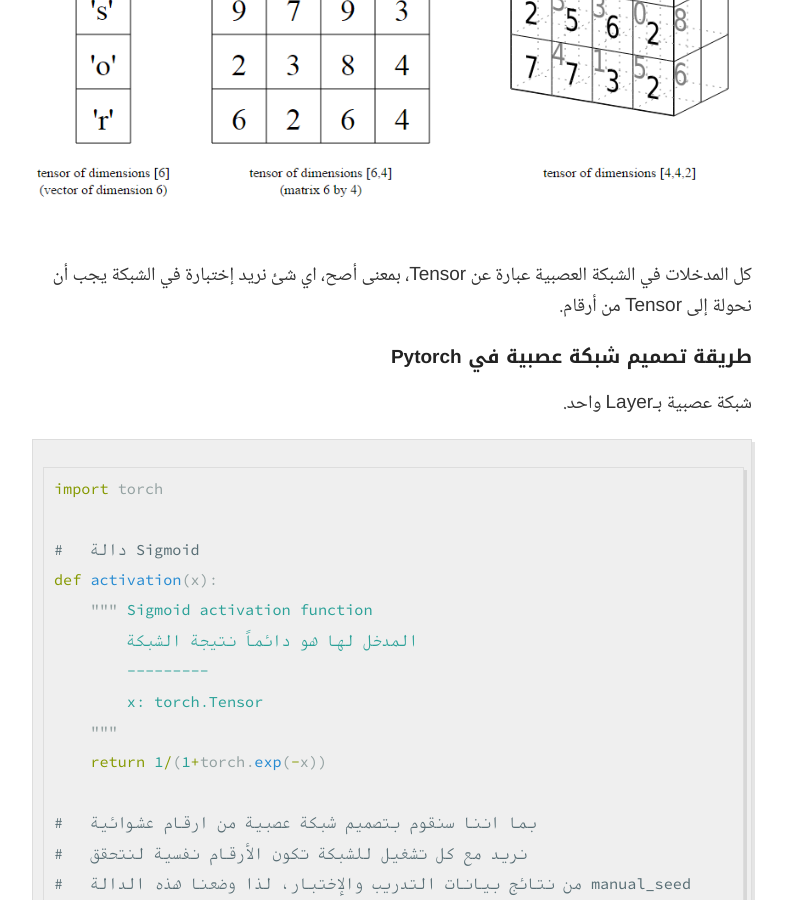
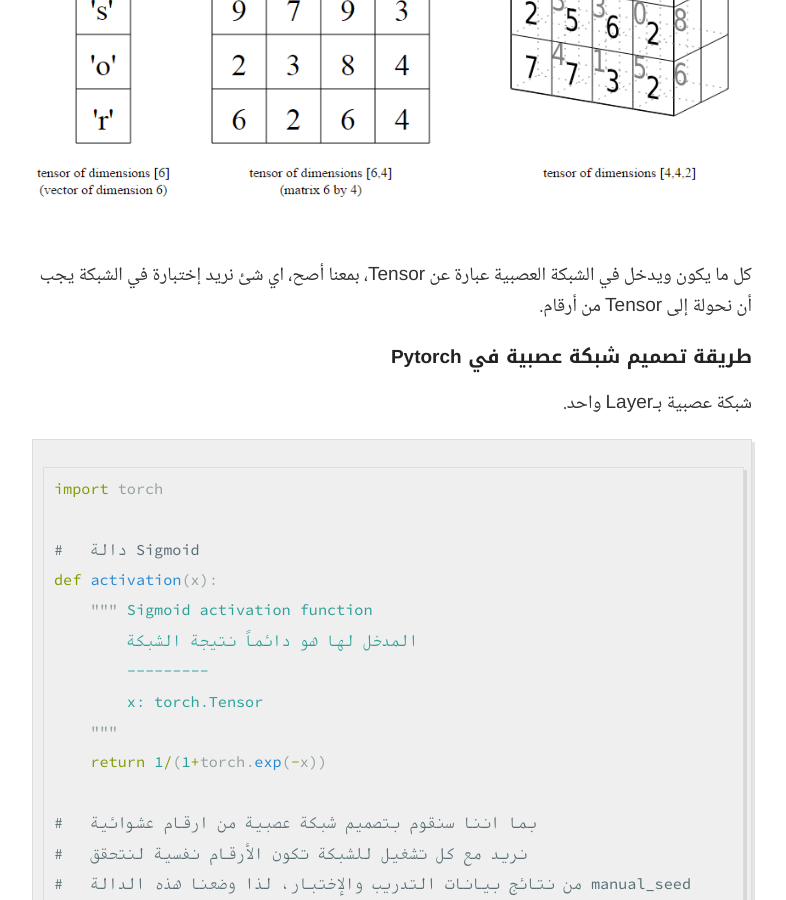
Before and after one commit to alioh/alioh.github.io, a Jekyll site: the page built from _posts/2019-4-1-DSND-Notes-10.md, in a window 1280 px wide and 900 px high, scrolled down 1553 px. Shown: the whole window, without its empty margins (248-1034 px from the left). Built offline with Jekyll 4.4.1, drawn with Linux system fonts in a browser that asks for light colours.

Commit message:
Revert "spelling"
This reverts commit c67bd64fc797bd7f4bb240748744de3c98304e6e.

````diff
--- a/_posts/2019-4-1-DSND-Notes-10.md
+++ b/_posts/2019-4-1-DSND-Notes-10.md
@@ -26,7 +26,7 @@ title: ملخص كورس علم البيانات - 10
 
 ##### Tensor
 ![](https://alioh.github.io/images/2019-4-1/tensor.png)
-كل المدخلات في الشبكة العصبية عبارة عن Tensor، بمعنى أصح، اي شئ نريد إختبارة في الشبكة يجب أن نحولة إلى Tensor من أرقام.
+كل ما يكون ويدخل في الشبكة العصبية عبارة عن Tensor، بمعنا أصح، اي شئ نريد إختبارة في الشبكة يجب أن نحولة إلى Tensor من أرقام.
 
 ##### طريقة تصميم شبكة عصبية في Pytorch
 شبكة عصبية بـLayer واحد.
@@ -153,7 +153,7 @@ class Network(nn.Module):
 ```
 
 مثال آخر:
-![](https://alioh.github.io/images/2019-4-1/mlp_mnist.png)
+![](https://alioh.github.io/images/2019-4-1/mlp_mnist.png.jpg)
 طريقة تكوين هذه الشبكة العصبية في بايثون و pytorch كالتالي:
 ```python
 from torch import nn
````
